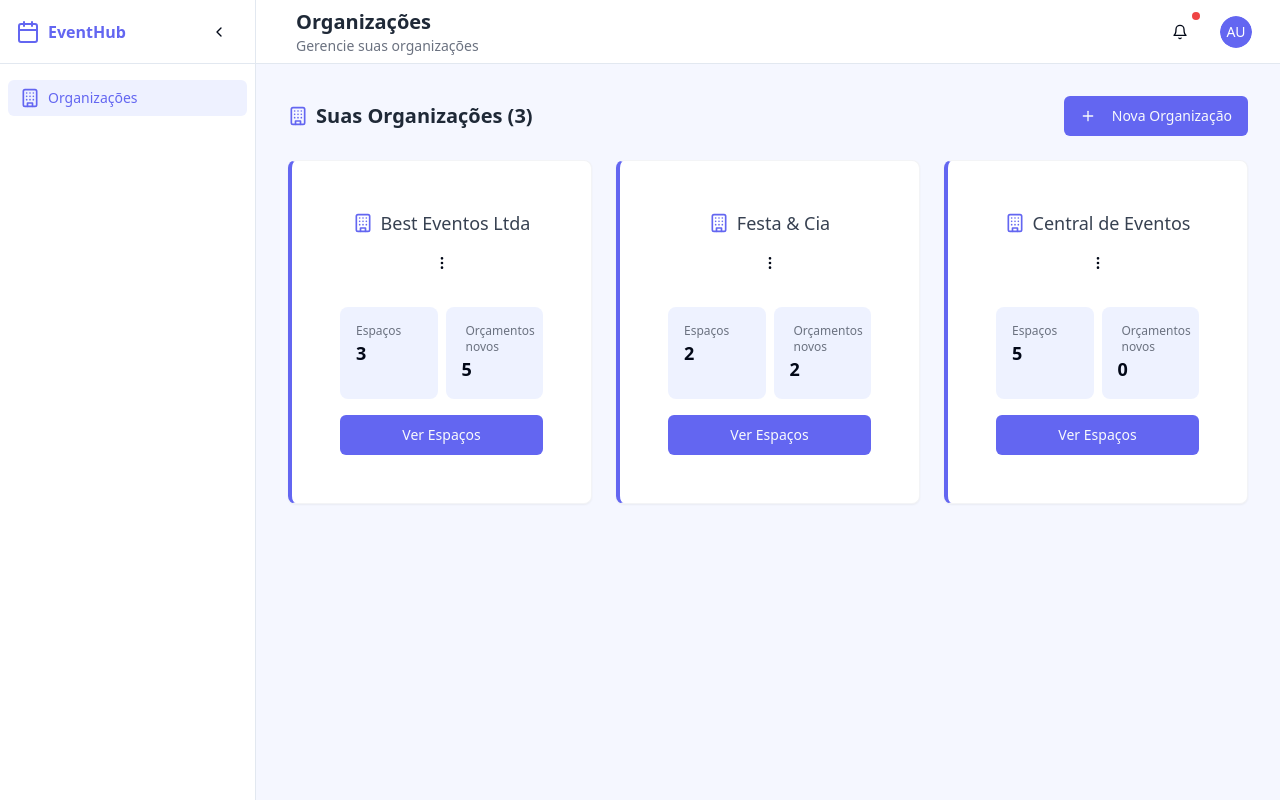
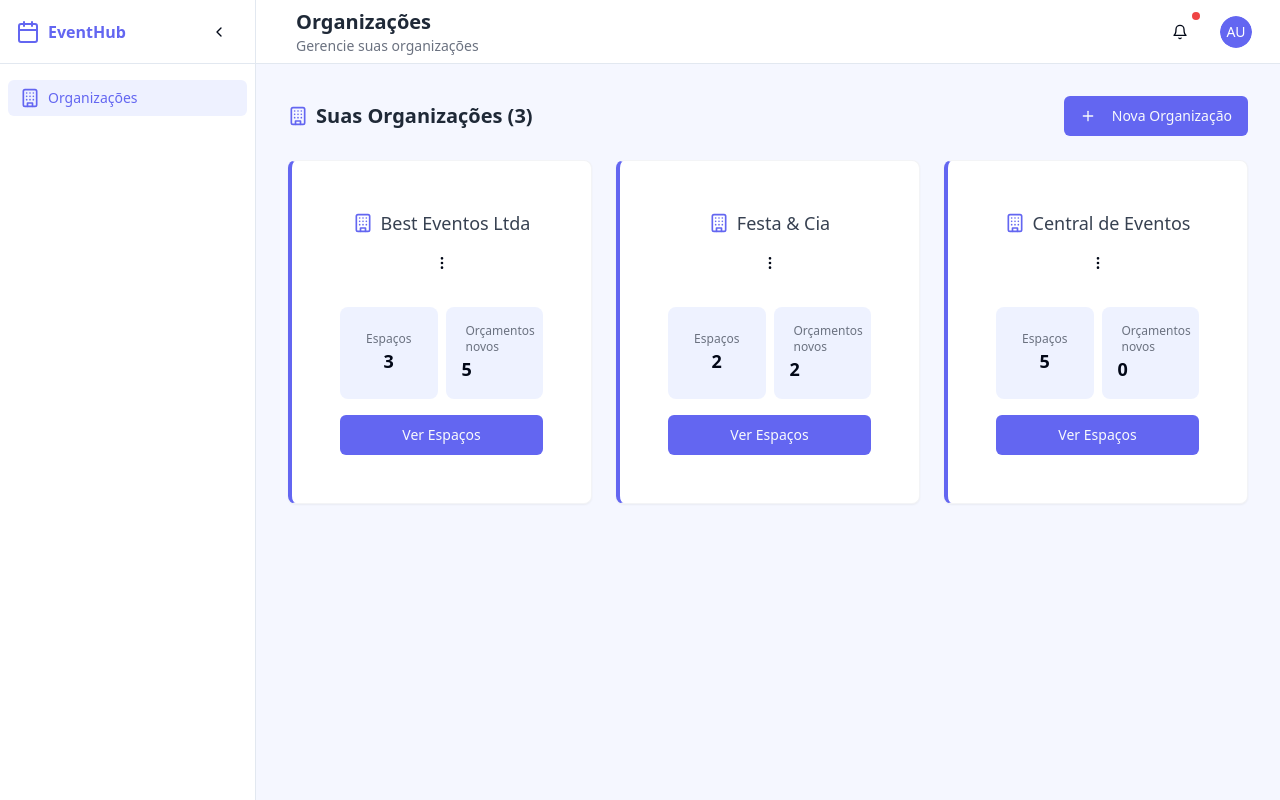
Before and after one commit to Igorlabaki/eventhub-vista-dashboard, a React (Vite) app: page /dashboard in a window 1280 px wide. Built offline with nearby package versions, Linux system fonts and the light colour scheme.

Commit message:
Visual edit in Lovable
Edited UI in Lovable

```diff
--- a/src/components/OrganizationCard.tsx
+++ b/src/components/OrganizationCard.tsx
@@ -1,15 +1,8 @@
-
 import { Card, CardContent, CardHeader } from "@/components/ui/card";
 import { Button } from "@/components/ui/button";
 import { Building, MoreVertical, FileText } from "lucide-react";
-import {
-  DropdownMenu,
-  DropdownMenuContent,
-  DropdownMenuItem,
-  DropdownMenuTrigger,
-} from "@/components/ui/dropdown-menu";
+import { DropdownMenu, DropdownMenuContent, DropdownMenuItem, DropdownMenuTrigger } from "@/components/ui/dropdown-menu";
 import { useNavigate } from "react-router-dom";
-
 export interface OrganizationCardProps {
   id: string;
   name: string;
@@ -20,21 +13,17 @@ export interface OrganizationCardProps {
     date: string;
   };
 }
-
 export function OrganizationCard({
   id,
   name,
   venueCount,
-  newBudgetsCount = 0,
+  newBudgetsCount = 0
 }: OrganizationCardProps) {
   const navigate = useNavigate();
-
   const handleViewVenues = () => {
     navigate(`/organization/${id}/venues`);
   };
-
-  return (
-    <Card className="eventhub-card hover:shadow-lg transition-all duration-300 border-l-4 border-l-eventhub-primary">
+  return <Card className="eventhub-card hover:shadow-lg transition-all duration-300 border-l-4 border-l-eventhub-primary">
       <CardHeader className="eventhub-card-header pb-2">
         <div className="flex items-center">
           <Building className="h-5 w-5 text-eventhub-primary mr-2" />
@@ -56,7 +45,7 @@ export function OrganizationCard({
       <CardContent>
         <div className="flex flex-col gap-4">
           <div className="grid grid-cols-2 gap-2">
-            <div className="eventhub-stat bg-indigo-50 rounded-lg">
+            <div className="eventhub-stat bg-indigo-50 rounded-lg flex justify-center items-center">
               <span className="text-xs text-gray-500">Espaços</span>
               <span className="text-lg font-bold">{venueCount}</span>
             </div>
@@ -70,14 +59,10 @@ export function OrganizationCard({
             </div>
           </div>
 
-          <Button
-            className="w-full bg-eventhub-primary hover:bg-indigo-600 transition-all"
-            onClick={handleViewVenues}
-          >
+          <Button className="w-full bg-eventhub-primary hover:bg-indigo-600 transition-all" onClick={handleViewVenues}>
             Ver Espaços
           </Button>
         </div>
       </CardContent>
-    </Card>
-  );
+    </Card>;
 }
```
